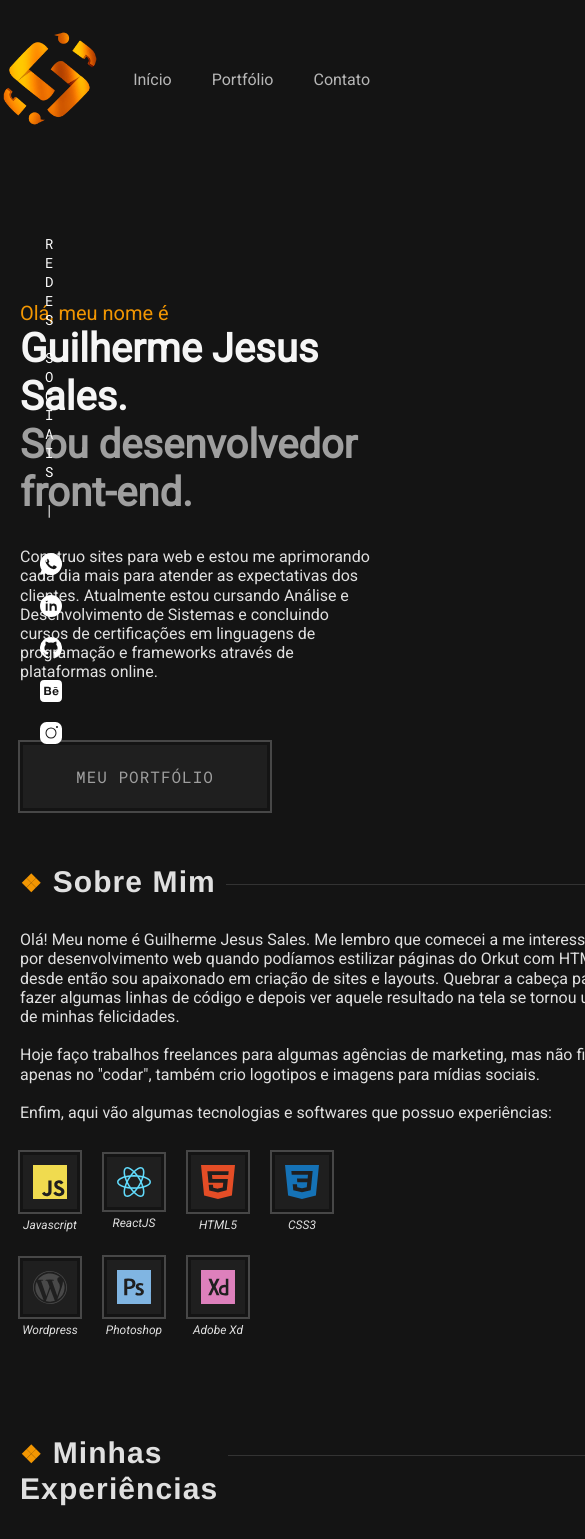
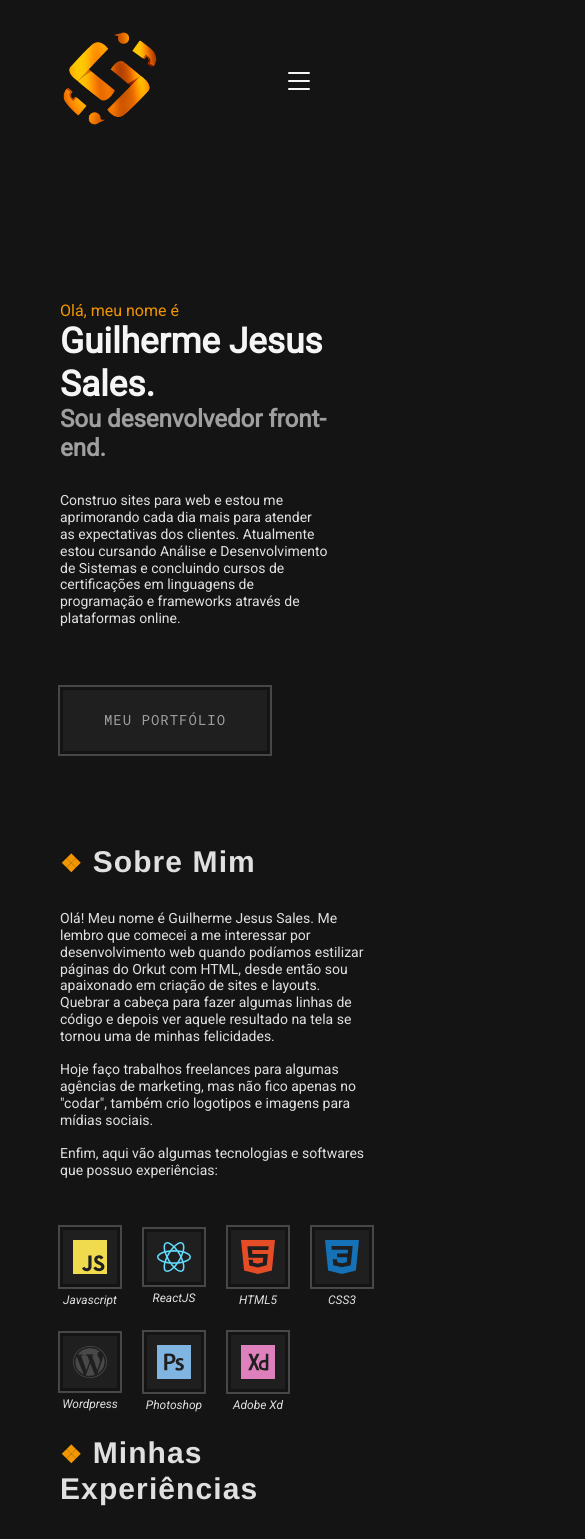
Before and after one commit to GuilhermeJSales/meu-portfolio, a React (Vite) app: page / in a window 390 px wide. Shown: the top 1539 px of the page, 585 px wide, since content can reach past the window. Built offline with nearby package versions, Linux system fonts and the light colour scheme.

Commit message:
adicionado menu mobile e alguns ajutes de responsividade nas secoes

```diff
--- a/src/Components/Forms/Redes.jsx
+++ b/src/Components/Forms/Redes.jsx
@@ -4,11 +4,12 @@ import {ReactComponent as GitHub} from '../../Assets/git.svg'
 import {ReactComponent as Behance} from '../../Assets/behance.svg'
 import {ReactComponent as Instagram} from '../../Assets/instagram.svg'
 import styled from 'styled-components';
+import { useMedia } from '../../Hooks/UseMedia'
 
 
 const RedesDiv = styled.div`
   position:fixed;
-  left: 40px;
+  left: 20px;
   bottom:80px;
 `;
 
@@ -30,7 +31,10 @@ margin-bottom:30px;
 
 
 export const Redes = () => {
+  const media = useMedia('(max-width:63rem)')
   return (
+    <>
+    {!media &&
     <RedesDiv>
       <RedesSpan>Redes Sociais |</RedesSpan>
       <ul>
@@ -65,5 +69,7 @@ export const Redes = () => {
         </RedesLi>
       </ul>
     </RedesDiv>
+  }
+  </>
   )
 }
--- a/src/Components/Header.jsx
+++ b/src/Components/Header.jsx
@@ -1,7 +1,10 @@
+import { Link, useLocation } from 'react-router-dom'
+import { useState,useRef, useEffect} from 'react';
+import { useMedia } from '../Hooks/UseMedia';
+import { useOutsideClick } from '../Hooks/useOutsideClick';
 import styled from 'styled-components';
+import { ReactComponent as Logo } from '../Assets/header-logo.svg'
 import {Container} from '../styles'
-import { Link } from 'react-router-dom'
-import { ReactComponent as Logo } from '../Assets/header-logo.svg'
 
 // HEADER STYLES
 const HeaderSite = styled.header`
@@ -9,22 +12,58 @@ padding: 30px 0;
 `;
 
 const ContainerHeader = styled(Container)`
-display:flex;
+display:grid;
+grid-template-columns: 1fr auto;
 align-items:center;
 justify-content:space-between;
-padding:0;
+padding:0 60px;
 `;
+
+const DivImg = styled.div`
+@media (max-width:63rem){
+  grid:2;
+}
+`
 
 const HeaderUl = styled.ul`
 display:flex;
 align-items:center;
+@media (max-width:63rem){
+  flex-direction:column;
+  background:#141414;
+  box-shadow: 2px 6px rgba(0,0,0,.1);
+  width:30vw;
+  height:100vh;
+  position:absolute;
+  left:-100px;
+  transition: .3s ease-in-out;
+  opacity:0;
+  top:0;
+  padding:100px 20px 0 50px;
+  &.mobileActive{
+    left:0;
+    opacity:1;
+  }
+}
 `;
+
 
 const HeaderLI = styled.li`
   font-size:1rem;
   margin:1.25rem;
+  @media(max-width:63rem) {
+    opacity:0;
+    margin-bottom: 2rem;
+    align-self:start;
+    &:before{
+      content:"•";
+      color:#FDA821;
+      margin-right:10px;
+    }
+
+
+  }
 `;
-
 
 const LinkHeader = styled(Link)`
   color:#E0E0E0;
@@ -46,22 +85,82 @@ const LinkHeader = styled(Link)`
    bottom:-68px;
    display: block;
    opacity:0;
-  transition: .2s ease-in-out;
+    transition: .2s ease-in-out;
   }&:hover:after,
   &:focus:after{
     opacity:1;
     outline:none;
-  }`;
+  } @media (max-width:63rem){
+    &:after{
+    display:none;
+    }
+  }
+  `;
+
+
+const MobileButton = styled.button`
+grid:1;
+ padding:20px;
+ background:transparent;
+ outline:none;
+ border:none;
+ cursor:pointer;
+ color:#F5F5F5;
+&:after{
+  content:"";
+  display:block;
+  width:1.4rem;
+  height:2px;
+  background:currentColor;
+  border-radius:2px;
+  box-shadow: 0 8px currentColor, 0 -8px currentColor;
+  transition: .3s ease-in-out;
+}&:focus:after,
+ &:hover:after {
+  color:#FDA821;
+}&.buttonActive:after{
+ transform: rotate(-90deg);
+ width:4px;
+ height:4px;
+}
+`
 
 export const Header = () => {
+  const mobile = useMedia('(max-width:63rem)');
+  const [mobileMenu, setMobileMenu] = useState(false);
+  const {pathname} = useLocation();
+  const ref = useRef(null);
+  const wrapperRef = useRef()
+
+
+  // fechar menu toda vez que mudar de rota
+  useEffect(() => {
+    setMobileMenu(false);
+  },[pathname])
+
+
+  // evento de click do mobile menu
+  const handleClick = () => {
+    setMobileMenu(!mobileMenu);
+    const list = [...ref.current.children];
+    list.forEach((item, index) => {
+      !mobileMenu ? item.style.animation=`animaLink .5s ease forwards ${index / 7 + 0.3}s` : item.style.animation = '';
+    })
+  }
+
+  useOutsideClick(wrapperRef, () => setMobileMenu(false));
+
   return (
   <HeaderSite>
     <ContainerHeader>
+      <DivImg>
       <Link to="/">
         <Logo />
       </Link>
-    <nav>
-      <HeaderUl>
+      </DivImg>
+    <nav ref={wrapperRef}>
+    {mobile && <MobileButton aria-label='menu' onClick={handleClick} className={mobileMenu && 'buttonActive'}></MobileButton>}
+      <HeaderUl ref={ref} className={mobileMenu && 'mobileActive'}>
         <HeaderLI><LinkHeader font={'Roboto'} to="/">Início</LinkHeader></HeaderLI>
         <HeaderLI><LinkHeader font={'Roboto'} to="portfolio">Portfólio</LinkHeader></HeaderLI>
         <HeaderLI><LinkHeader font={'Roboto'} to="contato">Contato</LinkHeader></HeaderLI>
--- a/src/Components/Sobre/About.jsx
+++ b/src/Components/Sobre/About.jsx
@@ -1,10 +1,41 @@
+import styled from 'styled-components';
+import {Paragraph, SubTitleAll} from "../../styles"
 import {ReactComponent as LogoTipo} from '../../Assets/sobre-logo.svg'
-import {AboutSect,SubTitleAll, ParagraphAbout, ImgDiv, AboutSection} from "../../styles"
 import { Tecnologies } from './Tecnologies'
 
+// ABOUT SECTION
+
+const AboutSection = styled.section`
+  min-height:70vh;
+  padding-top:20px;
+  @media (max-width:69rem){
+    padding-top:0;
+  }
+`;
+
+const AboutSect = styled.div `
+  display:grid;
+  grid-template-columns: 700px auto;
+  align-items:center;
+  @media (max-width:69rem){
+    grid-template-columns:1fr;
+  }
+`;
+
+
+const ParagraphAbout = styled(Paragraph)`
+  max-width:600px;
+`;
+
+const  ImgDiv = styled.div`
+  max-width:100%;
+  justify-self:center;
+  @media (max-width:69rem){
+    display:none;
+  }
+`;
 export const About = () => {
   return (
-
     <AboutSection>
       <AboutSect>
         <div>
--- a/src/Components/Sobre/Presentation.jsx
+++ b/src/Components/Sobre/Presentation.jsx
@@ -1,5 +1,43 @@
-import {Span, Title, SubTitle, ParagraphPresentation, DivFlex, SectionPresentation} from '../../styles'
+import styled from 'styled-components';
+import {Title, Paragraph} from '../../styles'
 import { Button } from '../Forms/Button'
+
+
+
+
+
+// HOME PRESENTATION
+
+
+const SectionPresentation = styled.section`
+  min-height:calc(100vh - 161px);
+  padding-top:140px;
+`;
+
+const Span = styled.span`
+  font-family:'Roboto', sans-serif;
+  font-size:clamp(1rem,2vw, 1.3rem);
+  color:#F29602;
+`;
+
+
+const SubTitle = styled.h2`
+  font-family:'Roboto', sans-serif;
+  font-size:clamp(1.5rem, 5vw, 5rem);
+  color:#9F9F9F;
+`;
+
+const ParagraphPresentation = styled(Paragraph)`
+  margin: 1.875rem 0 1.875rem;
+  max-width:600px;
+`;
+
+const DivFlex = styled.div`
+display:flex;
+align-items:center;
+`;
+
+
 
 export const Presentation = () => {
   return (
--- a/src/Components/Sobre/Tecnologies.jsx
+++ b/src/Components/Sobre/Tecnologies.jsx
@@ -1,7 +1,42 @@
+import styled from 'styled-components';
 import { Link } from "react-router-dom"
 import {api} from "../../api"
-import {TecDiv, TecSpan, TecLink} from "../../styles"
 
+
+const  TecDiv = styled.ul`
+  display:grid;
+  grid-template-columns: repeat(4, 60px);
+  gap:1.5rem;
+  align-items:center;
+  margin-top:3rem;
+  text-align:center;
+`;
+
+
+const TecLink = styled(Link)`
+  background:#1F1F1F;
+  padding:10px;
+  outline: 2px solid #474747;
+  border: 3px solid #141414;
+  display:block;
+  cursor:pointer;
+  transition: .3s ease-in-out;
+  margin-bottom:2px;
+  &:hover,
+  &:focus{
+    background:#3333;
+    border: 3px solid #141414;
+    outline: 2px solid #F29602;
+  }
+`
+
+
+const  TecSpan = styled.span`
+  font-family:'Roboto', sans-serif;
+  font-size:.75rem;
+  font-style:italic;
+  color:#E0E0E0;
+`;
 
 export const Tecnologies = () => {
   return (
--- a/src/Global.jsx
+++ b/src/Global.jsx
@@ -14,6 +14,7 @@ export default createGlobalStyle `
     width:100%;
     min-height:100%;
     line-height: 1.2;
+    overflow-x:hidden;
   }
 
   button {
@@ -32,4 +33,14 @@ export default createGlobalStyle `
     display:block;
     max-width:100%;
   }
+
+  @keyframes animaLink{
+    from {
+      opacity:0;
+      transform:  translateX(-100%);
+    } to {
+      opacity: 1;
+      transform: translateX(0%);
+    }
+  }
 `
--- /dev/null
+++ b/src/Hooks/useMedia.jsx
@@ -0,0 +1,20 @@
+import { useEffect } from "react";
+import { useState } from "react";
+
+
+export const useMedia = (media) => {
+  const [match, setMatch] = useState(null);
+
+  useEffect(() => {
+    const changeMatch = () => {
+      const {matches} = window.matchMedia(media);
+      setMatch(matches);
+    }
+    changeMatch();
+    window.addEventListener('resize', changeMatch);
+    return () => {
+      window.removeEventListener('resize', changeMatch);
+    }
+  },[media])
+  return match;
+}
--- /dev/null
+++ b/src/Hooks/useOutsideClick.jsx
@@ -0,0 +1,20 @@
+import { useEffect } from "react"
+
+export const useOutsideClick = (ref, call) => {
+useEffect(() =>  {
+  const insideClick = (event) => {
+    if(!ref.current || ref.current.contains(event.target)){
+      return;
+    }
+    call()
+  };
+
+  document.addEventListener('mousedown', insideClick);
+  document.addEventListener('touchstart', insideClick);
+
+  return () => {
+    document.removeEventListener('mousedown', insideClick);
+    document.removeEventListener('touchstart', insideClick);
+  }
+},[ref, call]);
+}
--- a/src/styles.jsx
+++ b/src/styles.jsx
@@ -10,14 +10,15 @@ import { Link } from 'react-router-dom';
 export const Container = styled.div`
  max-width:1200px;
  margin: 0 auto;
- padding:0 20px 100px 20px;
+ padding:0 60px 100px 60px;
 `;
 
 
 export const Title = styled.h1`
   font-family:'Roboto', sans-serif;
-  font-size:clamp(40px, 8vw, 80px);
+  font-size:clamp(2.2rem, 5vw, 5rem);
   color:#F5F5F5;
+
 `;
 
 
@@ -42,7 +43,20 @@ position:relative;
   position:absolute;
   top:20px;
   margin-left:10px;
-}
+}   @media (max-width:63rem){
+    &:after{
+      width: 250px;
+    }
+  } @media (max-width:33rem){
+    &:after{
+      width: 100px;
+    }
+  }
+  @media (max-width:25rem){
+    &:after{
+      display:none;
+    }
+  }
 `;
 
 export const ThirdTitle = styled.h3`
@@ -59,6 +73,9 @@ export const Paragraph = styled.p`
   font-size:1rem;
   line-height:1.2;
   color:#E0E0E0;
+  @media (max-width:32rem) {
+    font-size:.875rem;
+  }
 `;
 
 
@@ -84,103 +101,14 @@ export const ButtonForm = styled(Link)`
     border: 3px solid #141414;
     outline: 2px solid #F29602;
   }
+  @media (max-width:25rem) {
+    font-size:.875rem;
+    width:210px;
+  }
 `;
 
 
 
-
-
-
-// HOME PRESENTATION
-
-
-export const SectionPresentation = styled.section`
-  min-height:calc(100vh - 161px);
-  padding-top:140px;
-`;
-
-export const Span = styled.span`
-  font-family:'Roboto', sans-serif;
-  font-size:1.25rem;
-  color:#F29602;
-`;
-
-
-export const SubTitle = styled.h2`
-  font-family:'Roboto', sans-serif;
-  font-size:clamp(40px, 8vw, 80px);
-  color:#9F9F9F;
-`;
-
-export const ParagraphPresentation = styled(Paragraph)`
-  margin: 1.875rem 0 1.875rem;
-  max-width:600px;
-`;
-
-export const DivFlex = styled.div`
-display:flex;
-align-items:center;
-`;
-
-
-// ABOUT SECTION
-
-export const AboutSection = styled.section`
-  min-height:70vh;
-  padding-top:20px;
-`;
-
-export const AboutSect = styled.div `
-  display:grid;
-  grid-template-columns: 700px 1fr;
-  align-items:center;
-`;
-
-
-export const ParagraphAbout = styled(Paragraph)`
-  max-width:600px;
-`;
-
-export const  ImgDiv = styled.div`
-  justify-self:center;
-`;
-
-// TECNOLOGIAS
-
-export const  TecDiv = styled.ul`
-  display:grid;
-  grid-template-columns: repeat(4, 60px);
-  gap:1.5rem;
-  align-items:center;
-  margin-top:1.875rem;
-  text-align:center;
-`;
-
-
-export const TecLink = styled(Link)`
-  background:#1F1F1F;
-  padding:10px;
-  outline: 2px solid #474747;
-  border: 3px solid #141414;
-  display:block;
-  cursor:pointer;
-  transition: .3s ease-in-out;
-  margin-bottom:2px;
-  &:hover,
-  &:focus{
-    background:#3333;
-    border: 3px solid #141414;
-    outline: 2px solid #F29602;
-  }
-`
-
-
-export const  TecSpan = styled.span`
-  font-family:'Roboto', sans-serif;
-  font-size:.75rem;
-  font-style:italic;
-  color:#E0E0E0;
-`;
 
 
 
```
